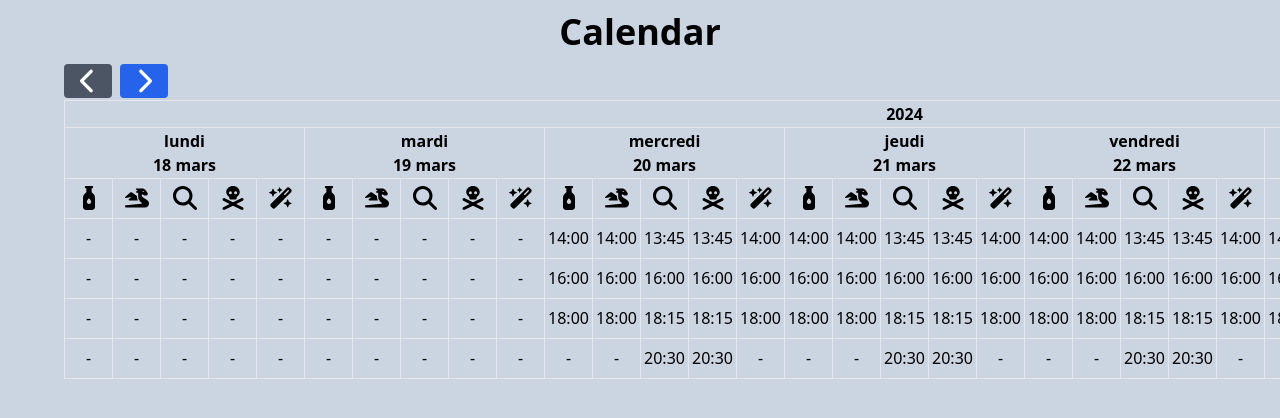
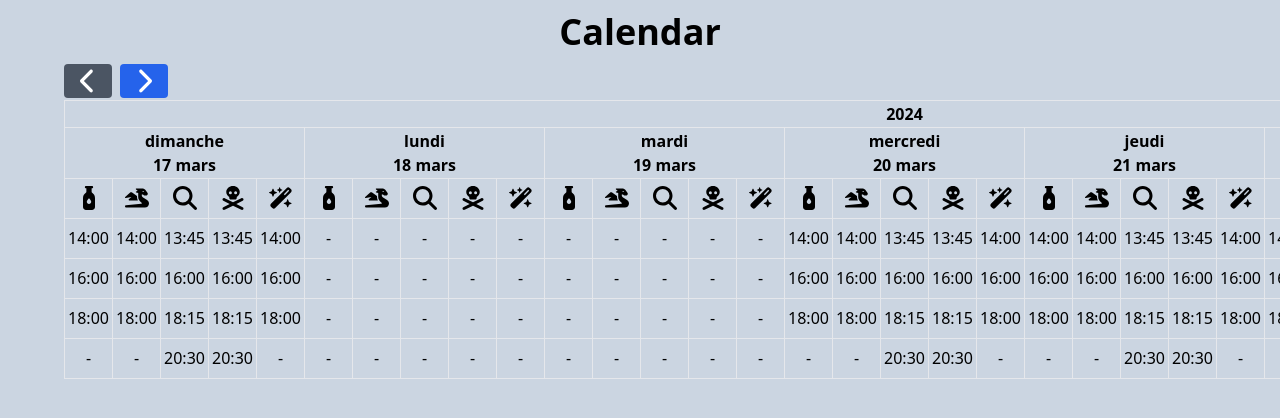
Before and after one commit to MattBuchs/Calendar-React, a React (Vite) app: page / in a window 1280 px wide. Shown: the top 418 px of the page. Built offline with nearby package versions, Linux system fonts and the light colour scheme.

Commit message:
error handling on calendar days

```diff
--- a/src/App.jsx
+++ b/src/App.jsx
@@ -5,7 +5,6 @@ function App() {
     const currentDay = date.getDate();
     const currentMonth = date.getMonth() + 1;
     const currentYear = date.getFullYear();
-    const daysInMonth = new Date(currentYear, currentMonth, 0).getDate();
     const dayOfWeek = date.toLocaleString("fr-FR", { weekday: "long" });
     const currentMonthLong = date.toLocaleString("fr-FR", { month: "long" });
 
@@ -102,38 +101,29 @@ function App() {
         },
     ]);
 
+    // function adjustDay(day) {
+    //     const currentDayIndex = date.getDay();
+    //     return day === "dimanche" && currentDayIndex === 0 ? 7 : date.getDay();
+    // }
+
     useEffect(() => {
         setDays((prevState) => {
-            const today = date.getDay();
-            const startingDay = currentDay - today + 1;
-
-            const updatedDays = prevState.map((obj) => {
-                let dayNumber = startingDay + obj.id - 1;
-
-                if (dayNumber <= 0) {
-                    dayNumber += daysInMonth;
-                } else if (dayNumber > daysInMonth) {
-                    dayNumber -= daysInMonth;
-                }
-
-                return { ...obj, numberDay: dayNumber };
-            });
-
             // Trouver l'index du jour actuel
-            const currentDayIndex = updatedDays.findIndex(
+            const currentDayIndex = prevState.findIndex(
                 (day) => day.nameDay === dayOfWeek
             );
 
             // Décaler les jours pour mettre le jour actuel en première position
             const shiftedDays = [
-                ...updatedDays.slice(currentDayIndex),
-                ...updatedDays.slice(0, currentDayIndex),
+                ...prevState.slice(currentDayIndex),
+                ...prevState.slice(0, currentDayIndex),
             ];
 
-            // Tri des jours par leur id pour réorganiser dans l'ordre naturel
-            shiftedDays.sort((a, b) => a.id - b.id);
+            const week = shiftedDays.map((day, index) => {
+                return { ...day, numberDay: currentDay + index };
+            });
 
-            return shiftedDays;
+            return week;
         });
     }, []);
 
```
